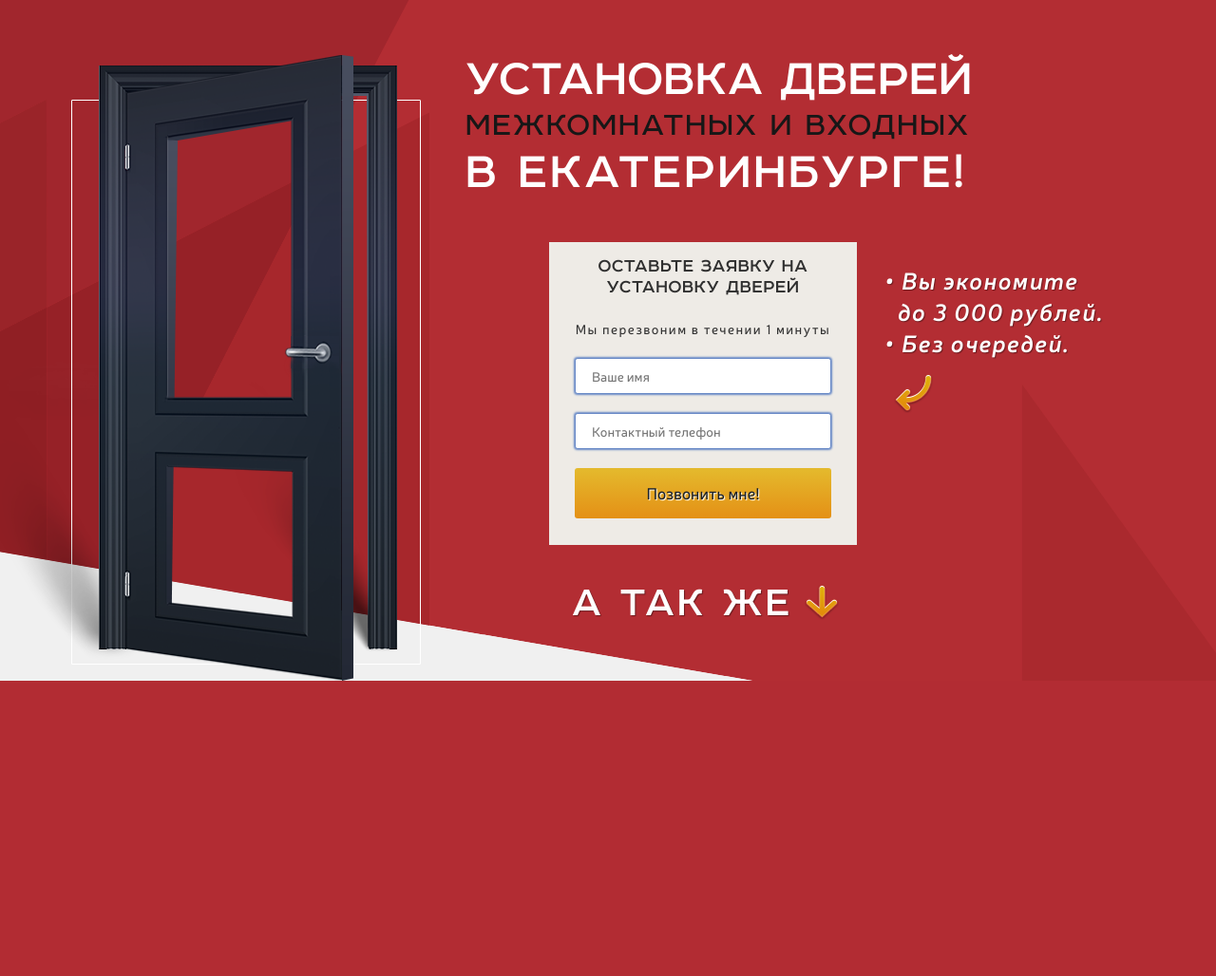
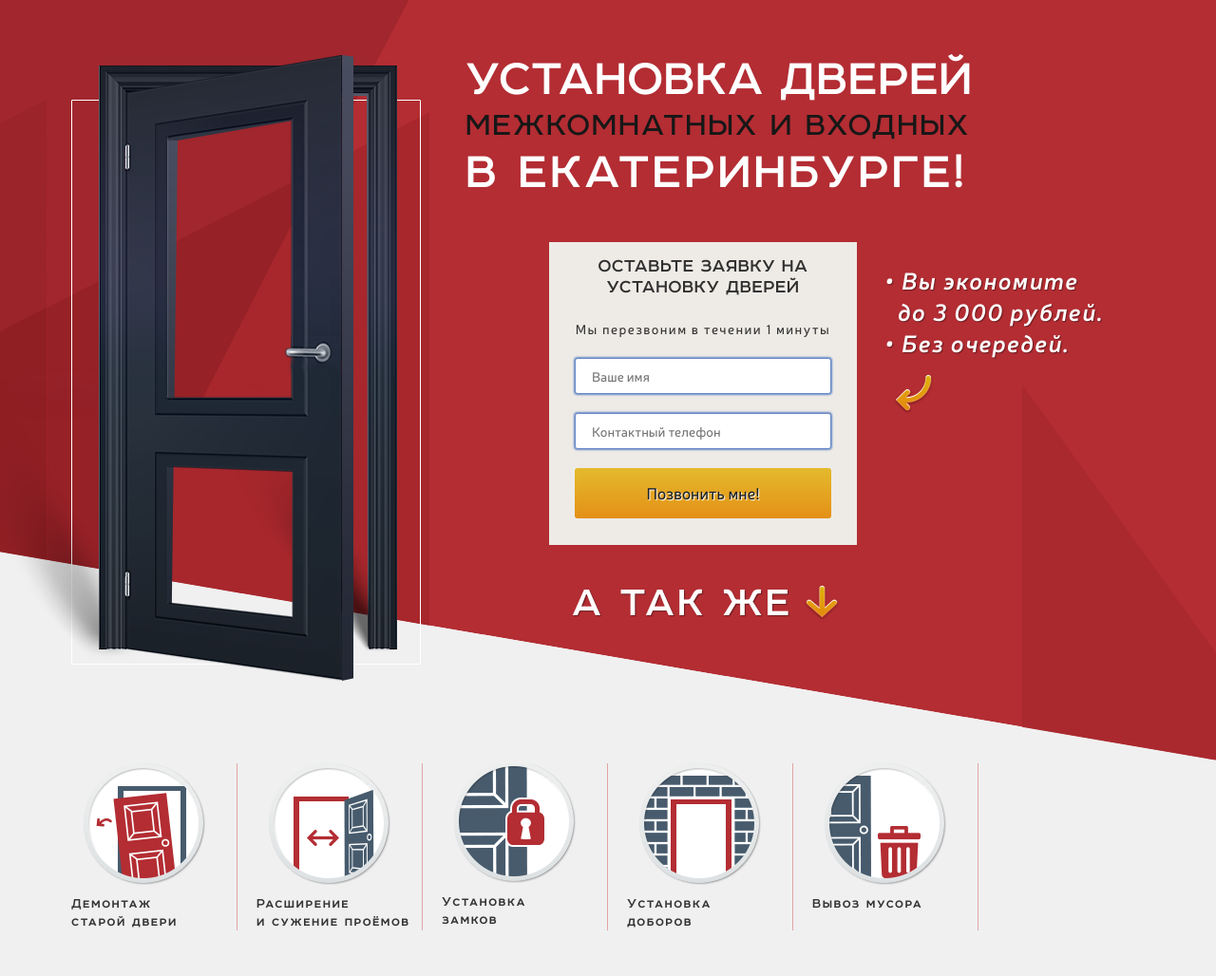
Before and after one commit to miskovaleksey/doors, a PHP site: page / in a window 1280 px wide. Shown: the part 142-1170 px from the top of the page at 95% size. Before the commit the page ends 859 px from the top, so only its background shows below. Run offline with PHP 8.4, Linux system fonts and the light colour scheme; some libraries are stand-ins or nearby versions.

Commit message:
added eggs in hero block

```diff
--- a/css/index.css
+++ b/css/index.css
@@ -184,6 +184,7 @@ body header .wrapper-contact .phone{
 body .hero {
   background-color: #b32d33;
   background: url(../image/hero-bg.svg) no-repeat 50% 0%;
+  padding-bottom: 48px;
 }
 body .hero .image img{
   margin-left: -92px;
@@ -312,3 +313,30 @@ body .hero .wrapper .note .desc {
 body .hero .wrapper .note img{
   margin-left: 10px;
 }
+/*=============================*/
+/*Hero Eggs*/
+/*=============================*/
+
+body .hero .wrapper-eggs {
+  margin-top: 87px;
+}
+body .hero .wrapper-eggs .egg {
+  display: block;
+  text-align: center;
+  margin-left: -15px;
+  margin-right: -15px;
+  border-right:1px solid #e1a4a6;
+  height: 176px;
+}
+body .hero .wrapper-eggs .egg img {
+  margin-bottom: 10px;
+}
+body .hero .wrapper-eggs .egg .desc{
+  font-family: "Room", sans-serif;
+  font-size: 15px;
+  font-weight: 600;
+  text-align: left;
+  margin-left: 20px;
+  letter-spacing: 1.5px;
+  line-height: 19px;
+}
--- a/index.html
+++ b/index.html
@@ -145,11 +145,43 @@
           </div>
         </div>
       </div>
+    </div>
 
-      <div class="advatages">
-
+    <div class="container">
+      <div class="wrapper-eggs">
+        <div class="col-xs-2">
+          <div class="egg">
+            <img src="./image/hero-egg-01.png">
+            <p class="desc">Демонтаж <br />старой двери</p>
+          </div>
+        </div>
+        <div class="col-xs-2">
+          <div class="egg">
+            <img src="./image/hero-egg-02.png">
+            <p class="desc">Расширение <br />и сужение проёмов</p>
+          </div>
+        </div>
+        <div class="col-xs-2">
+          <div class="egg">
+            <img src="./image/hero-egg-03.png">
+            <p class="desc">Установка <br />замков</p>
+          </div>
+        </div>
+        <div class="col-xs-2">
+          <div class="egg">
+            <img src="./image/hero-egg-04.png">
+            <p class="desc">Установка <br />доборов</p>
+          </div>
+        </div>
+        <div class="col-xs-2">
+          <div class="egg">
+            <img src="./image/hero-egg-05.png">
+            <p class="desc">Вывоз мусора</p>
+          </div>
+        </div>
       </div>
     </div>
+
   </section>
 
 
```
Also changed, not shown: image/hero-egg-01.png (added), image/hero-egg-02.png (added), image/hero-egg-03.png (added), image/hero-egg-04.png (added), image/hero-egg-05.png (added).
